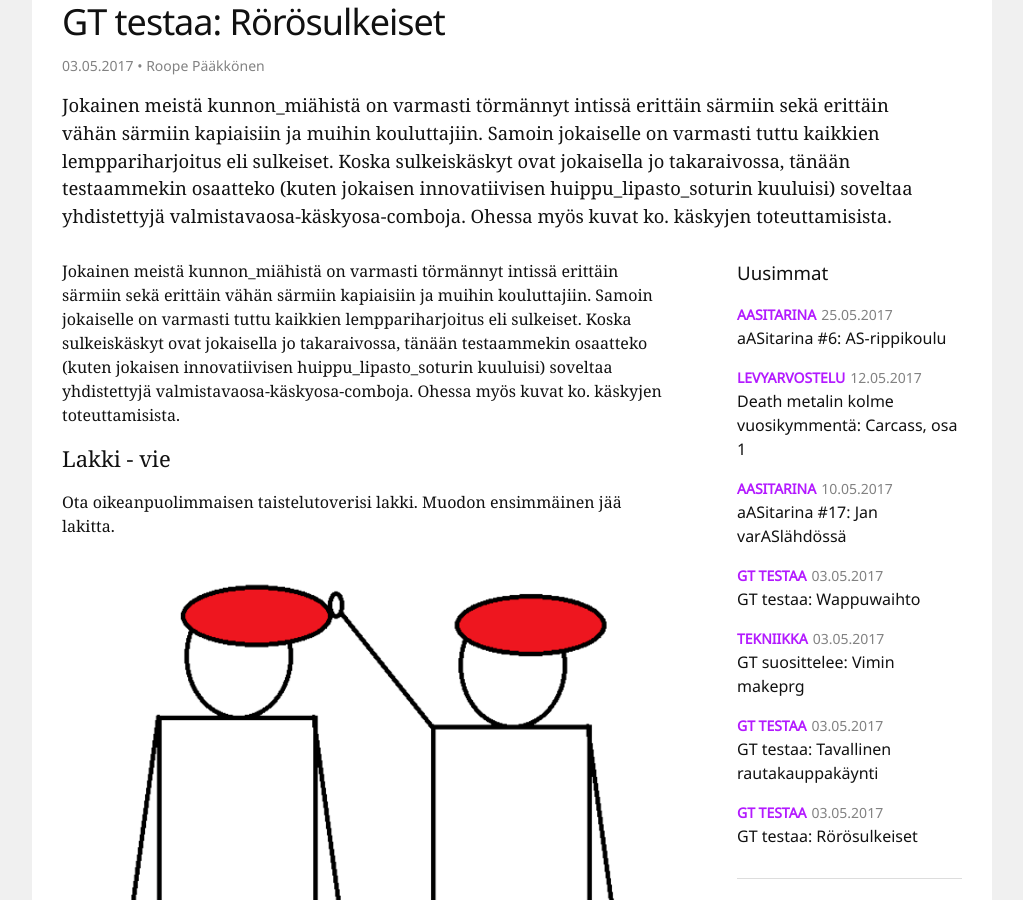
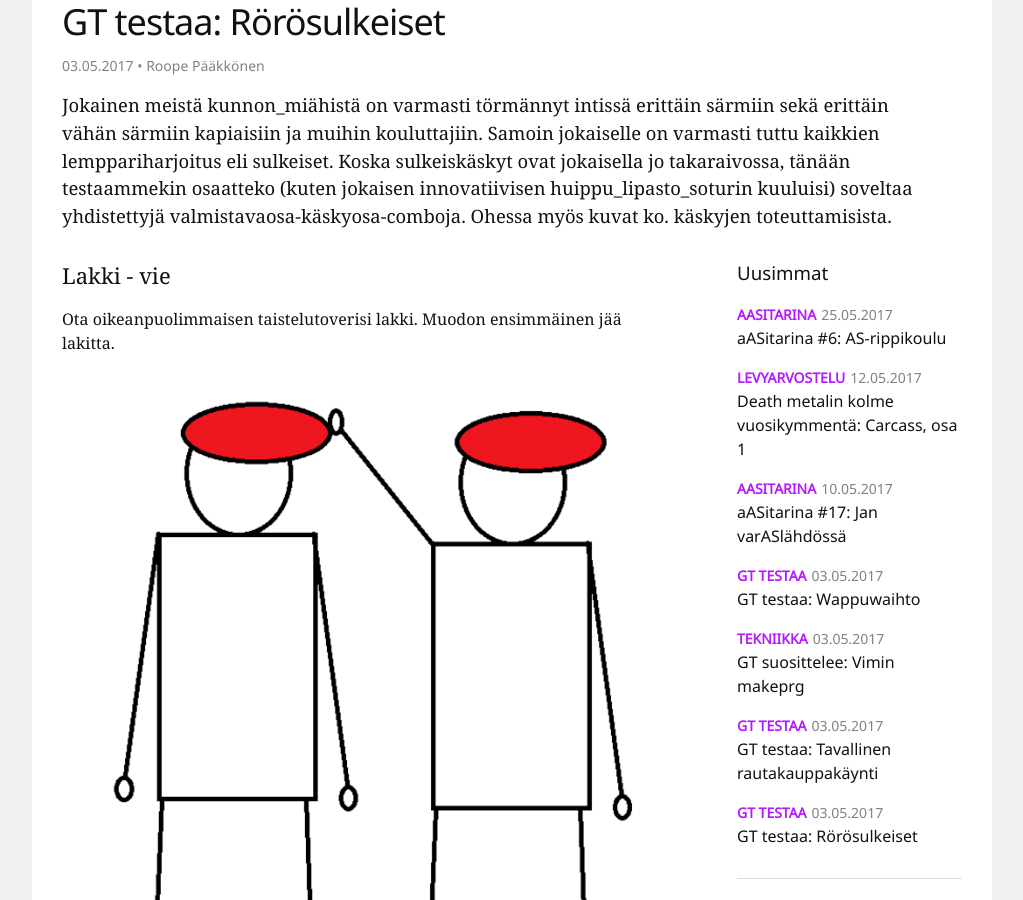
Before and after one commit to AS-kilta/gt-web, a Jekyll site: the page built from _posts/2-17/2017-05-13-sulkeiset.md, in a window 1280 px wide and 900 px high, scrolled down 325 px. Shown: the whole window, without its empty margins (128-1151 px from the left). Built offline with Jekyll 4.4.1, drawn with Linux system fonts in a browser that asks for light colours.

Commit message:
Remove duplicate text

```diff
--- a/_posts/2-17/2017-05-13-sulkeiset.md
+++ b/_posts/2-17/2017-05-13-sulkeiset.md
@@ -8,8 +8,6 @@ ingress: "Jokainen meistä kunnon_miähistä on varmasti törmännyt intissä er
 magazine: 2/2017
 print_order: 5
 ---
-
-Jokainen meistä kunnon_miähistä on varmasti törmännyt intissä erittäin särmiin sekä erittäin vähän särmiin kapiaisiin ja muihin kouluttajiin. Samoin jokaiselle on varmasti tuttu kaikkien lemppariharjoitus eli sulkeiset. Koska sulkeiskäskyt ovat jokaisella jo takaraivossa, tänään testaammekin osaatteko (kuten jokaisen innovatiivisen huippu_lipasto_soturin kuuluisi) soveltaa yhdistettyjä valmistavaosa-käskyosa-comboja. Ohessa myös kuvat ko. käskyjen toteuttamisista.
 
 
 ### Lakki - vie
```
